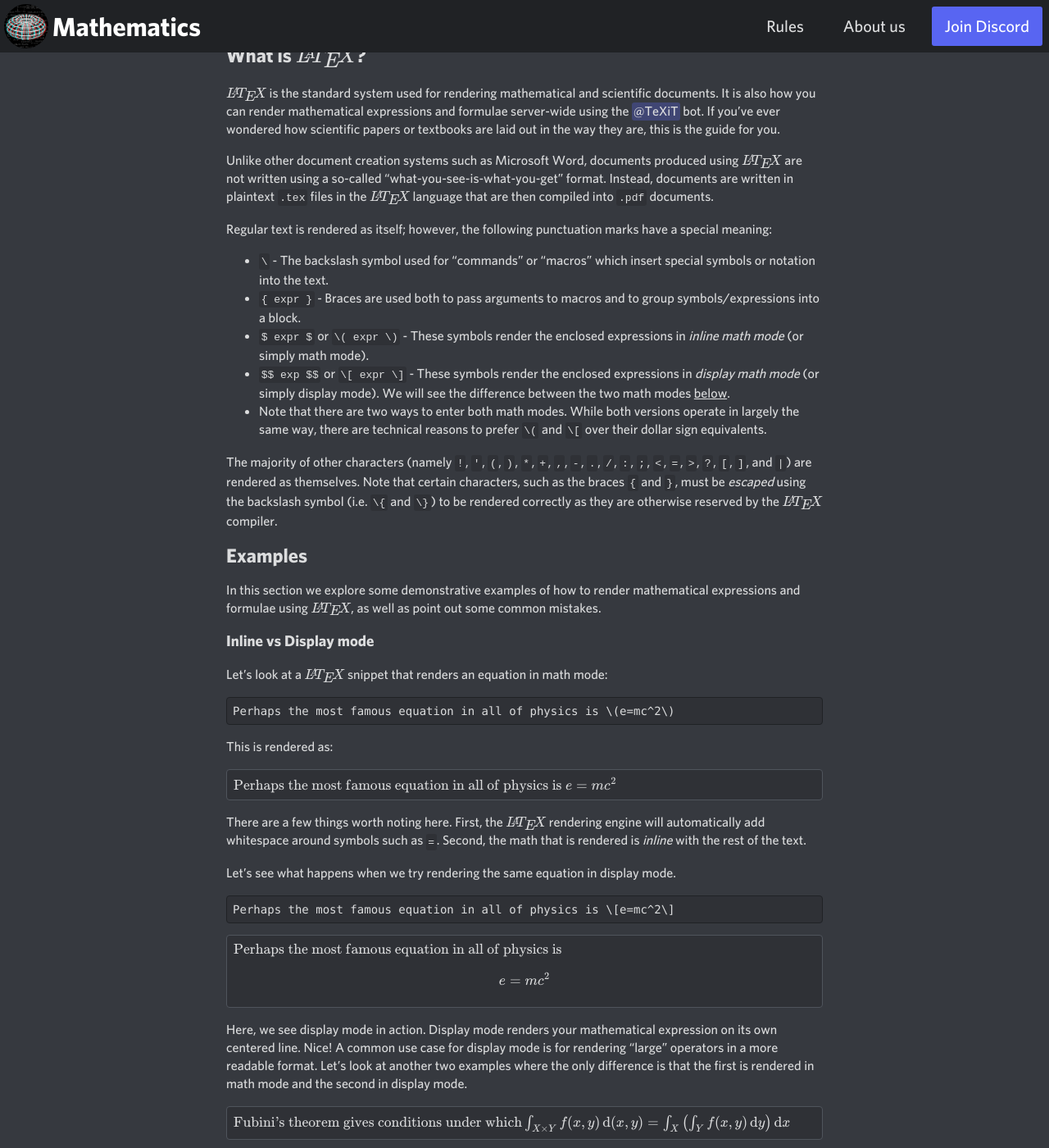
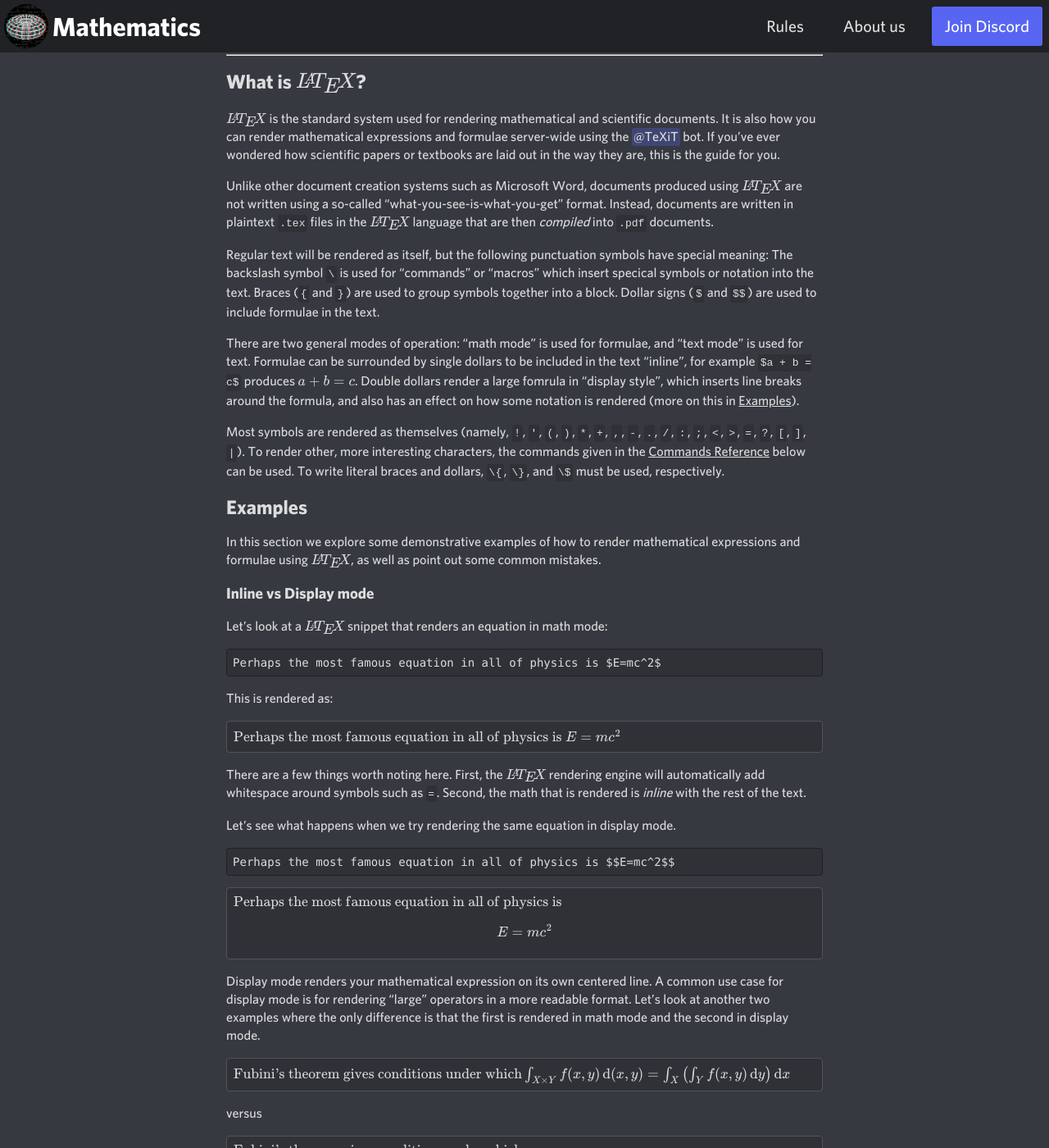
Before and after one commit to discord-math/discord-math.github.io, a Jekyll site: the page built from latex-cheatsheet.md, in a window 1280 px wide and 1400 px high, scrolled down 591 px. Shown: the whole window at 82% size. Built offline with Jekyll 4.4.1, drawn with Linux system fonts in a browser that asks for light colours; some of the changed text lies outside the part shown.

Commit message:
changes in response to feedback
revert some paragraphs to their original source. refactor to use extra_styles css.

````diff
--- a/_includes/cheatsheet-head.html
+++ /dev/null
@@ -1,24 +0,0 @@
-<head>
-  <meta charset="utf-8" />
-  <meta content="IE=edge" http-equiv="X-UA-Compatible" />
-  <meta content="width=device-width, initial-scale=1" name="viewport" />
-
-  <link rel="icon" type="image/png" href="/static/img/icon.webp" />
-
-  <style>
-      {%- include modern-normalize.css -%}
-      {%- include style.css -%}
-      {% if include.hero %}
-          {%- include hero_style.css -%}
-      {% endif %}
-      {%- include cheatsheet-style.css -%}
-  </style>
-
-  <title>
-      LaTeX Cheatsheet
-  </title>
-
-  {% if page.mathjax %}
-      {%- include mathjax.html -%}
-  {% endif %}
-</head>
--- a/_layouts/cheatsheet.html
+++ /dev/null
@@ -1,19 +0,0 @@
-<!DOCTYPE html>
-<html lang="en">
-    {%- include cheatsheet-head.html -%}
-    <body>
-        {%- include navigation.html -%}
-
-        <main>
-            {% if page.title %}
-                <h1>{{ page.title }}</h1>
-            {% endif %}
-            {% if page.updated_at %}
-                (Revision as of <time datetime="{{ page.updated_at }}">{{ page.updated_at | date: "%B %-d, %Y" }}</time>)
-            {% endif %}
-            {{ content }}
-        </main>
-
-        {%- include footer.html -%}
-    </body>
-</html>
--- a/latex-cheatsheet.md
+++ b/latex-cheatsheet.md
@@ -1,42 +1,27 @@
 ---
-title: $\LaTeX$ cheatsheet
+title: LaTeX cheatsheet
 updated_at: 2022-12-07
 mathjax: true
-layout: cheatsheet
+extra_styles: cheatsheet
 ---
 
 ## Table of Contents
-- [Table of Contents](#table-of-contents)
-- [What is $\\LaTeX$?](#what-is-latex)
-- [Examples](#examples)
-  - [Inline vs Display mode](#inline-vs-display-mode)
-  - [Large operators](#large-operators)
-  - [Parentheses](#parentheses)
-- [Using $\\LaTeX$ on the server](#using-latex-on-the-server)
-- [Command reference](#command-reference)
-  - [Simple algebraic symbols](#simple-algebraic-symbols)
-  - [Greek letters](#greek-letters)
-    - [Mathematical variants](#mathematical-variants)
-  - [Other scripts](#other-scripts)
-  - [Set-theoretic and logical symbols](#set-theoretic-and-logical-symbols)
-  - [Calculus](#calculus)
-  - [Simple geometry](#simple-geometry)
-- [Further resources](#further-resources)
+{:.no_toc}
+
+* TOC
+{:toc}
 <hr>
 
 ## What is $\LaTeX$?
 $\LaTeX$ is the standard system used for rendering mathematical and scientific documents. It is also how you can render mathematical expressions and formulae server-wide using the [@TeXiT](https://discord.com/users/510789298321096704){: .mention target="_blank"} bot. If you've ever wondered how scientific papers or textbooks are laid out in the way they are, this is the guide for you.
 
-Unlike other document creation systems such as Microsoft Word, documents produced using $\LaTeX$ are not written using a so-called "what-you-see-is-what-you-get" format. Instead, documents are written in plaintext `.tex` files in the $\LaTeX$ language that are then compiled into `.pdf` documents.
+Unlike other document creation systems such as Microsoft Word, documents produced using $\LaTeX$ are not written using a so-called "what-you-see-is-what-you-get" format. Instead, documents are written in plaintext `.tex` files in the $\LaTeX$ language that are then *compiled* into `.pdf` documents.
 
-Regular text is rendered as itself; however, the following punctuation marks have a special meaning:
-  - `\` - The backslash symbol used for "commands" or "macros" which insert special symbols or notation into the text.
-  - `{ expr }` - Braces are used both to pass arguments to macros and to group symbols/expressions into a block.
-  - `$ expr $` or `\( expr \)` - These symbols render the enclosed expressions in <i>inline math mode</i> (or simply math mode).
-  - `$$ exp $$` or `\[ expr \]` - These symbols render the enclosed expressions in <i>display math mode</i> (or simply display mode). We will see the difference between the two math modes [below](#examples).
-  - Note that there are two ways to enter both math modes. While both versions operate in largely the same way, there are technical reasons to prefer `\(` and `\[` over their dollar sign equivalents.
+Regular text will be rendered as itself, but the following punctuation symbols have special meaning: The backslash symbol `\` is used for "commands" or "macros" which insert specical symbols or notation into the text. Braces (`{` and `}`) are used to group symbols together into a block. Dollar signs (`$` and `$$`) are used to include formulae in the text.
 
-The majority of other characters (namely `!`, `'`, `(`, `)`, `*`, `+`, `,`, `-`, `.`, `/`, `:`, `;`, `<`, `=`, `>`, `?`, `[`, `]`, and `|`) are rendered as themselves. Note that certain characters, such as the braces `{` and `}`, must be <i>escaped</i> using the backslash symbol (i.e. `\{` and `\}`) to be rendered correctly as they are otherwise reserved by the $\LaTeX$ compiler.
+There are two general modes of operation: "math mode" is used for formulae, and "text mode" is used for text. Formulae can be surrounded by single dollars to be included in the text "inline", for example `$a + b = c$` produces $a+b=c$. Double dollars render a large fomrula in "display style", which inserts line breaks around the formula, and also has an effect on how some notation is rendered (more on this in [Examples](#examples)).
+
+Most symbols are rendered as themselves (namely, `!`, `'`, `(`, `)`, `*`, `+`, `,`, `-`, `.`, `/`, `:`, `;`, `<`, `>`, `=`, `?`, `[`, `]`, `|`). To render other, more interesting characters, the commands given in the [Commands Reference](#command-reference) below can be used. To write literal braces and dollars, `\{`, `\}`, and `\$` must be used, respectively.
 
 ## Examples
 In this section we explore some demonstrative examples of how to render mathematical expressions and formulae using $\LaTeX$, as well as point out some common mistakes.
@@ -44,27 +29,27 @@ In this section we explore some demonstrative examples of how to render mathemat
 ### Inline vs Display mode
 Let's look at a $\LaTeX$ snippet that renders an equation in math mode:
 ```latex
-Perhaps the most famous equation in all of physics is \(e=mc^2\)
+Perhaps the most famous equation in all of physics is $E=mc^2$
 ```
 This is rendered as:
 <div class="latexexample">
-$\text{Perhaps the most famous equation in all of physics is } e=mc^2$
+$\text{Perhaps the most famous equation in all of physics is } E=mc^2$
 </div>
 
-There are a few things worth noting here. First, the $\LaTeX$ rendering engine will automatically add whitespace around symbols such as `=`. Second, the math that is rendered is <i>inline</i> with the rest of the text.
+There are a few things worth noting here. First, the $\LaTeX$ rendering engine will automatically add whitespace around symbols such as `=`. Second, the math that is rendered is *inline* with the rest of the text.
 
 Let's see what happens when we try rendering the same equation in display mode.
 ```latex
-Perhaps the most famous equation in all of physics is \[e=mc^2\]
+Perhaps the most famous equation in all of physics is $$E=mc^2$$
 ```
 <div class="latexexample">
 $\text{Perhaps the most famous equation in all of physics is}$
 
-$$ e = mc^2 $$
+$$ E = mc^2 $$
 
 </div>
 
-Here, we see display mode in action. Display mode renders your mathematical expression on its own centered line. Nice! A common use case for display mode is for rendering "large" operators in a more readable format. Let's look at another two examples where the only difference is that the first is rendered in math mode and the second in display mode.
+Display mode renders your mathematical expression on its own centered line. A common use case for display mode is for rendering "large" operators in a more readable format. Let's look at another two examples where the only difference is that the first is rendered in math mode and the second in display mode.
 
 <div class="latexexample">
 $\text{Fubini's theorem gives conditions under which} \int_{X\times Y} f(x,y)\,\text{d}(x,y) = \int_X\left(\int_Y f(x,y)\,\text{d}y\right)\,\text{d}x$
@@ -94,11 +79,11 @@ A common mistake people make is in trying to render more complex expressions. Fo
 <div class="latexexample">
 $$\sum_n=1^5$$
 </div>
-Yikes. This is where braces enter the picture. Braces, `{` and `}`, are used to group symbols and expressions. The correct way to render what we want is instead `\sum_{n=1}^5`, giving
+The correct way to render what we want is to use braces to enclose the lower bound of the sum; i.e. `\sum_{n=1}^5`, giving
 <div class="latexexample">
 $$\sum_{n=1}^5$$
 </div>
-A special case of "large operator" is the fraction. Fractions are rendered with their own syntax; namely, `\frac{a}{b}`, which renders in inline mode as
+A special case of "large operator" is the fraction. Fractions are rendered with their own syntax[^1]; namely, `\frac{a}{b}`, which renders in inline mode as
 <div class="latexexample">
 $\frac{a}{b}$
 </div>
@@ -125,6 +110,40 @@ rendered in display mode as
 <div class="latexexample">
 $$\left\{ x \middle\lvert x \leq \frac{1}{2} \right\}$$
 </div>
+
+### Spacing
+In general, $\LaTeX$ handles the horizontal spacing of mathematical expressions automatically. Sometimes, however, this produces undesirable results. Compare the following two expressions,
+```latex
+$$ \int f(x) dx $$
+```
+<div class="latexexample">
+$$ \int f(x) dx $$
+</div>
+and
+```latex
+$$ \int f(x)\, dx$$
+```
+<div class="latexexample">
+$$ \int f(x)\, dx$$
+</div>
+In the former case the space between $f(x)$ and $dx$ may seem too small. To fix this, authors commonly add a spacing macro (in this example `\,`) to add some additional horizontal space. A list of common spacing macros is given in the [Commands Reference](#spacing) below.
+
+### Some common mistakes
+There are a number of common mistakes that $\LaTeX$ beginners make. The most obvious case of this is not using macros for standard functions such as triogonometric functions ($\sin$, $\cos$, etc) and logarithms ($\ln$ and $\log$). Compare, for example,
+```latex
+$$ \int tan(x)\, dx = ln \lvert sec(x) \rvert + c $$
+```
+<div class="latexexample">
+$$ \int tan(x)\, dx = ln \lvert sec(x) \rvert + c $$
+</div>
+with
+```latex
+$$ \int \tan(x) dx = \ln \lvert \sec(x) \rvert + c $$
+```
+<div class="latexexample">
+$$ \int \tan(x) dx = \ln \lvert \sec(x) \rvert + c $$
+</div>
+One can also render derivatives and infinitesimals in a more standard way by using the `\text` macro
 
 ## Using $\LaTeX$ on the server
 The <a class="mention">@TeXiT</a> bot can be used anywhere on the server to render mathematics using $\LaTeX$. To use it, simply write a normal message with any latex expressions that you want to be rendered enclosed in either `$ ... $` or `$$ ... $$`.
@@ -271,11 +290,28 @@ Note that most of these fonts require the <a href="https://ctan.org/pkg/amsfonts
 | Line segment | $\overline{AB}$ | `\overline{AB}` |
 {: .latex_table}
 
+### Other useful symbols/macros
+
+| $\LaTeX$ spacing command | Description |
+|:---|:---|
+| `\quad` | A space equal to the current font size |
+| `\qquad` | Twice the length of `\quad` |
+| `\,` | 3/18ths of `\quad` |
+| `\:` | 4/18ths of `\quad` |
+| `\;` | 5/18ths of `\quad` |
+| `\!` | -3/18ths of `\quad` |
+| `\ ` (backslash followed by a space) | A space equivalent to that in normal text |
+
+
+
 ## Further resources
 Below is a list of further learning resources and reference material for $\LaTeX$ alongside guides on how you can get up and running with $\LaTeX$ quickly and easily.
 
 - [#latex-help](https://discord.com/channels/268882317391429632/840667252793802752){: .mention target="_blank"} - The server channel for $\LaTeX$ help.
 - [Overleaf Learn](https://www.overleaf.com/learn){:target="_blank"} - A high-quality and comprehensive set of guides and instructions using $\LaTeX$.
+- [DeTeXify](https://detexify.kirelabs.org/classify.html){:target="_blank"} - A useful utility for finding symbols you don't know the command for. Uses OCR handwriting recognition to recommend a symbol.
 - [Overleaf](https://www.overleaf.com){:target="_blank"} - An online cloud-based $\LaTeX$ editor. Free for personal use with additional paid features for collaboration and quality-of-life.
 - [TeX Live](https://www.tug.org/texlive/){:target="_blank"} - A multiplatform $\LaTeX$ compiler.
 - [CTAN](https://ctan.org/){:target="_blank"} - The Comprehensive $\TeX$ Archive Network, the canonical repository for $\TeX$ and $\LaTeX$ packages.
+
+[^1]: Note that braces are not always *required* to pass arguments to macros. For example, both `\frac 1 2` and `\frac{1}{2}`, as well as `\mathbb N` and `\mathbb{N}`, produce the same output; nevertheless, in each case the latter style is customarily preferred.
````
Also changed, not shown: _includes/extra_styles/cheatsheet.css (renamed from _includes/cheatsheet-style.css).
